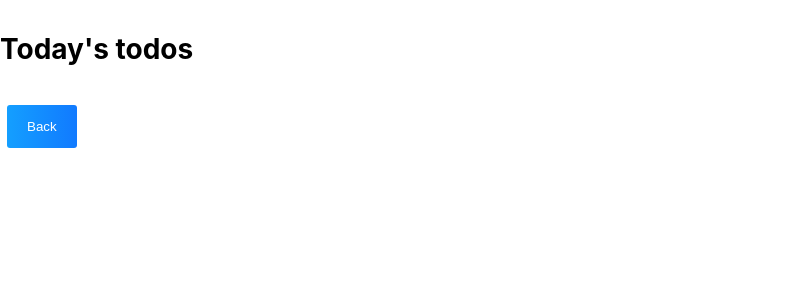
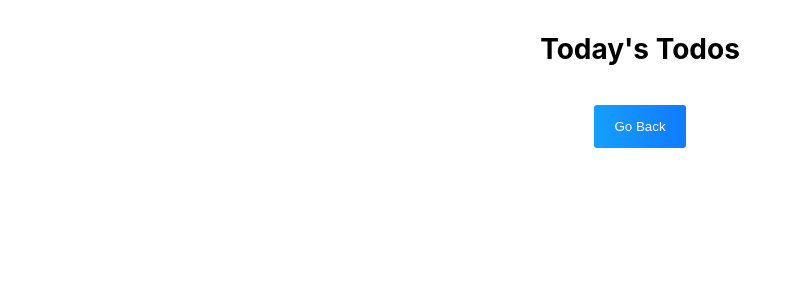
Before and after one commit to riapatel17/React, a React (Create React App) app in the folder my-app/: page /todo-list in a window 1280 px wide. Shown: the top 300 px of the page, without its empty margins (0-801 px from the left). Built offline with nearby package versions, Linux system fonts and the light colour scheme.

Commit message:
Updated css

```diff
--- a/my-app/src/App.css
+++ b/my-app/src/App.css
@@ -1,4 +1,4 @@
-.App {
+/* .App {
     text-align: center;
 }
 
@@ -37,4 +37,4 @@
     to {
         transform: rotate(360deg);
     }
-}
+} */
--- a/my-app/src/Components/TodoApp/Todo.css
+++ b/my-app/src/Components/TodoApp/Todo.css
@@ -5,7 +5,6 @@
 .todo-app {
   display: flex;
   flex-direction: column;
-  justify-content: start;
   width: 520px;
   /* min-height: 600px; */
   background: #161a2b;
@@ -18,6 +17,7 @@
 h1 {
   margin: 32px 0;
   font-size: 28px;
+  text-align: center;
   /* color: #fff; */
 }
 
@@ -27,7 +27,7 @@ h1 {
 
 .todo-form {
   margin-bottom: 32px;
-
+  text-align: center;
 }
 
 .todo-input {
@@ -39,6 +39,7 @@ h1 {
   background: transparent;
   margin-right: 2px;
   font-size: 16px;
+  margin-left: 60px;
   /* color: #fff; */
 }
 
@@ -110,10 +111,13 @@ h1 {
       #117aff 100%);
   padding: 14px 20px;
   margin-top: 7px;
-  margin-left: 7px;
   border: none;
   border-radius: 3px;
   cursor: pointer;
   outline: none;
   color: #fff;
 }
+
+.listing {
+  text-align: center;
+}
--- a/my-app/src/Components/TodoApp/TodoList.js
+++ b/my-app/src/Components/TodoApp/TodoList.js
@@ -13,7 +13,7 @@ function TodoList() {
   };
 
   return (
-    <div>
+    <div className='listing'>
       <h1>Todo App</h1>
       <TodoForm onSubmit={addTodo} />
     </div>
--- a/my-app/src/Components/TodoApp/listing.jsx
+++ b/my-app/src/Components/TodoApp/listing.jsx
@@ -31,8 +31,8 @@ const Listing = () => {
   };
 
   return (
-    <div>
-      <h1>Today's todos</h1>
+    <div className='listing'>
+      <h1>Today's Todos</h1>
       <Todo
         todos={todos}
         completeTodo={completeTodo}
@@ -40,7 +40,7 @@ const Listing = () => {
         removeTodo={removeTodo}
       />
       <button onClick={() => navigate('/')} className='click'>
-        Back
+        Go Back
       </button>
     </div>
   )
```
Lines whose indentation alone changed are shown as unchanged.
